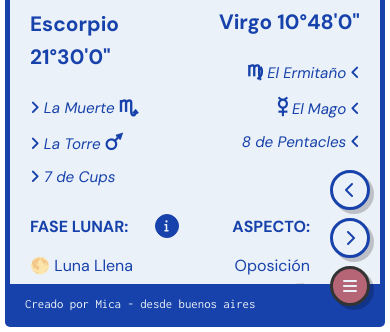
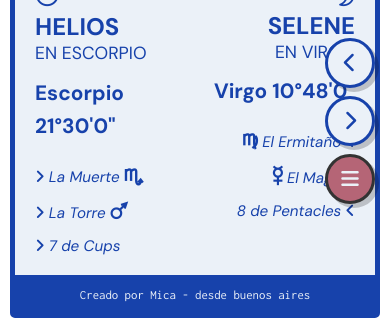
Before and after one commit to mica-92/arcana, a plain HTML site: page index.html in a window 390 px wide. Shown: the part 512-844 px from the top of the page. Drawn offline with nearby package versions, Linux system fonts and the light colour scheme; files whose address does not match are found by name; a web font is replaced by a local one.

Commit message:
Add files via upload

```diff
--- a/style.css
+++ b/style.css
@@ -62,6 +62,7 @@ body {
     font-family: 'DM Sans';
     height: 80dvh; /* Asegurar que body ocupe toda la altura */
     overflow: hidden; /* Prevenir scroll del body */
+    max-height: 830px;
 }
 
 @font-face {
--- a/ultimo.css
+++ b/ultimo.css
@@ -759,3 +759,170 @@
         min-width: auto;
     }
 }
+
+
+:root {
+    /* Tus variables CSS existentes se mantienen igual */
+    --primary-color: #1742ab;
+    --primary80: #1742ab80;
+    --secondary-color: #b56576;
+    /* ... resto de tus variables ... */
+}
+
+* {
+    margin: 0;
+    padding: 0;
+    box-sizing: border-box;
+}
+
+/* LIMITAR ALTURA DEL BODY */
+body {
+    background-color: white;
+    color: var(--primary-color);
+    line-height: 1.6;
+    padding: 10px;
+    max-width: 800px;
+    margin: 0 auto;
+    font-family: 'DM Sans';
+    height: 830px; /* Altura fija en lugar de 80dvh */
+    overflow: hidden; /* Prevenir scroll del body */
+    max-height: 830px; /* Máxima altura */
+}
+
+.outer-border {
+    position: relative; /* Cambiado de fixed a relative */
+    width: 100%;
+    max-width: 800px;
+    height: 810px; /* 830px - padding del body (20px) */
+    border-radius: 5px;
+    border: 5px solid var(--primary-color);
+    background-color: var(--background-color);
+    overflow: hidden;
+    display: flex;
+    flex-direction: column;
+}
+
+/* HEADER - mantener fijo en la parte superior */
+header {
+    background-color: var(--primary-color);
+    display: flex;
+    align-items: center;
+    justify-content: center;
+    gap: 15px;
+    padding: 10px;
+    position: sticky;
+    top: 0;
+    z-index: 100;
+    flex-shrink: 0;
+}
+
+/* CONTENIDO PRINCIPAL - debe ocupar el espacio disponible */
+.charts-section {
+    flex: 1;
+    display: flex;
+    flex-direction: column;
+    overflow-y: auto; /* Scroll interno si es necesario */
+    max-height: calc(810px - 120px); /* Altura total menos header y footer */
+}
+
+/* FOOTER - en la parte inferior dentro del contenedor */
+.app-footer {
+    background-color: var(--primary-color);
+    border-top: 2px solid var(--primary-color);
+    color: var(--background-color);
+    padding: 8px 15px;
+    display: flex;
+    justify-content: center;
+    align-items: center;
+    z-index: 100;
+    flex-shrink: 0;
+    position: relative; /* Cambiado de fixed a relative */
+    width: 100%;
+}
+
+/* AJUSTAR LAS SECCIONES DE CONTENIDO */
+.chart-category {
+    padding: 15px;
+    min-height: auto; /* Remover altura mínima fija */
+}
+
+/* CONTROLES FLOTANTES - ajustar posición */
+.floating-controls {
+    position: fixed;
+    bottom: 40px; /* Ajustar para que esté por encima del footer */
+    right: 20px;
+    display: flex;
+    flex-direction: column;
+    gap: 8px;
+    z-index: 500;
+}
+
+/* FORMULARIOS MODALES - ajustar posición */
+#daily-card-form,
+#spread-form {
+    position: fixed;
+    bottom: 80px; /* Por encima del footer */
+    left: 50%;
+    transform: translateX(-50%);
+    width: 90%;
+    max-width: 500px;
+    max-height: 600px; /* Limitar altura máxima */
+    overflow-y: auto;
+    z-index: 1000;
+}
+
+/* SCROLL INTERNO */
+.charts-section::-webkit-scrollbar {
+    width: 6px;
+}
+
+.charts-section::-webkit-scrollbar-track {
+    background: var(--background-color);
+}
+
+.charts-section::-webkit-scrollbar-thumb {
+    background: var(--primary80);
+    border-radius: 3px;
+}
+
+/* RESPONSIVE */
+@media (max-width: 768px) {
+    body {
+        height: 830px;
+        max-height: 830px;
+        padding: 5px;
+    }
+
+    .outer-border {
+        height: 820px; /* 830px - 10px de padding */
+        width: calc(100% - 10px);
+    }
+
+    .charts-section {
+        max-height: calc(820px - 120px);
+    }
+
+    .floating-controls {
+        bottom: 45px;
+        right: 15px;
+    }
+
+    .brutalist-btn {
+        width: 50px;
+        height: 50px;
+        font-size: 20px;
+    }
+}
+
+/* Asegurar que no haya overflow en elementos internos */
+.statistics-section,
+.tarot-card-display,
+.spread-cards-input {
+    max-height: 100%;
+    overflow-y: auto;
+}
+
+/* Ocultar cualquier elemento que pueda causar overflow */
+.hidden {
+    display: none;
+}
```
